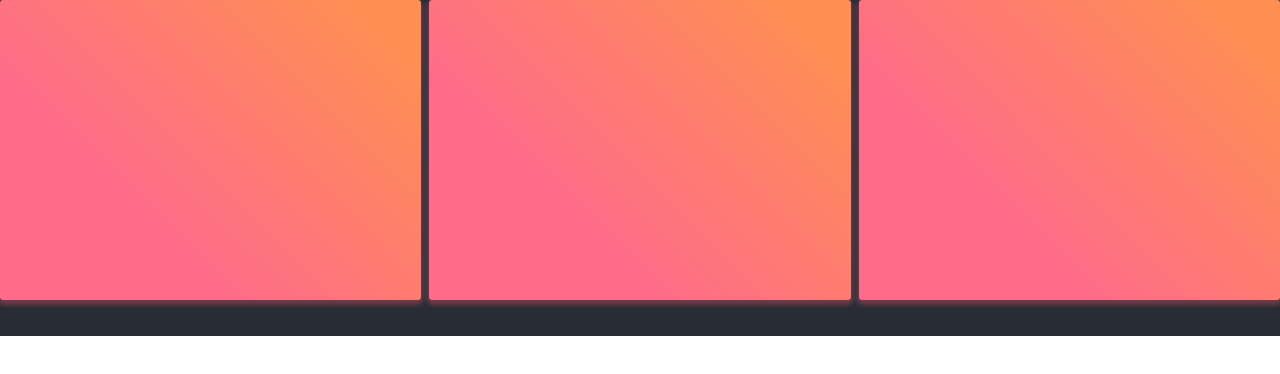
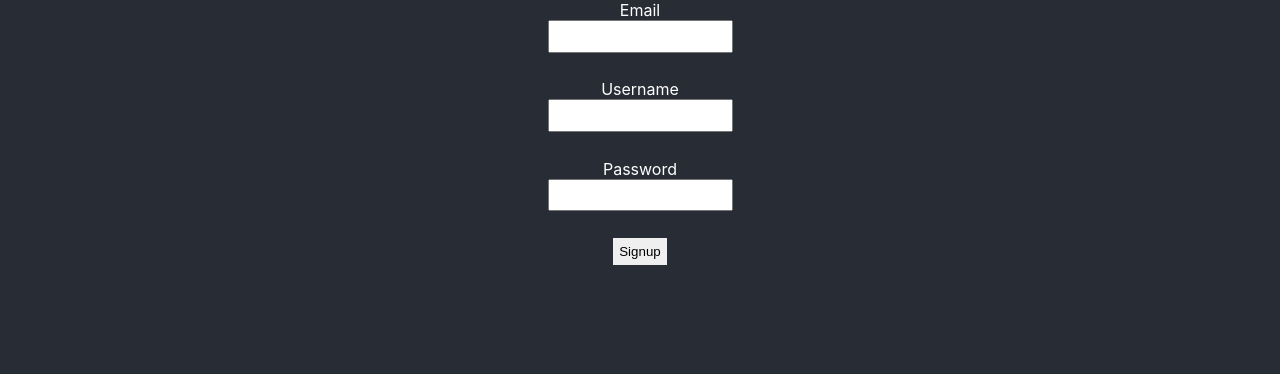
Before and after one commit to AabhasSao/candy-backend, a React (Create React App) app in the folder src/client/candy/: page / in a window 1280 px wide. Shown: the top 374 px of the page. Built offline with nearby package versions, Linux system fonts and the light colour scheme.

Commit message:
login signup components
Signed-off-by: Aabhas <aabhassao0@gmail.com>

```diff
--- a/src/client/candy/package.json
+++ b/src/client/candy/package.json
@@ -37,5 +37,9 @@
       "last 1 firefox version",
       "last 1 safari version"
     ]
+  },
+  "devDependencies": {
+    "eslint": "^7.26.0",
+    "eslint-plugin-react": "^7.23.2"
   }
 }
--- a/src/client/candy/src/App.css
+++ b/src/client/candy/src/App.css
@@ -1,6 +1,7 @@
 .App {
   text-align: center;
   background-color: #282c34;
+  height: 100vh;
 }
 
 @media (prefers-reduced-motion: no-preference) {
@@ -23,3 +24,18 @@
 .App-link {
   color: #61dafb;
 }
+
+input {
+  height: 2em;
+  margin-bottom: 2em;
+}
+
+label {
+  color: white;
+  display: block;
+}
+
+button {
+  border: none;
+  height: 2em;
+}
--- a/src/client/candy/src/App.js
+++ b/src/client/candy/src/App.js
@@ -1,10 +1,19 @@
 import './App.css';
-import { Feed } from './components/feed.component';
+import React, { useState } from 'react';
+import Feed from './components/feed.component';
+import SignUp from './components/signup.component';
 
 function App() {
+  const [isAuthenticated, setIsAuthenticated] = useState(false);
+  if (isAuthenticated) {
+    return (<div className='App'>
+      <Feed />
+      <button onClick={() => setIsAuthenticated(!isAuthenticated)}>Change authenticity</button>
+    </div>);
+  }
   return (
     <div className="App">
-      <Feed />
+      <SignUp />
     </div>
   );
 }
--- a/src/client/candy/src/components/navigation.component.js
+++ b/src/client/candy/src/components/navigation.component.js
@@ -1,20 +1,23 @@
-import {BottomNavigation, BottomNavigationAction} from '@material-ui/core'
-import React, {useState} from 'react';
-import {Restore, Favorite, LocationOn, Folder} from '@material-ui/icons';
+import { BottomNavigation, BottomNavigationAction } from '@material-ui/core';
+import React, { useState } from 'react';
+import {
+  Restore, Favorite, LocationOn, Folder,
+} from '@material-ui/icons';
+
 export default function NavigationBar() {
-    const [value, setValue] = useState();
-    return (
+  const [value, setValue] = useState();
+  return (
     <BottomNavigation value={value}
         onChange={(event, newValue) => {
-            setValue(newValue);
+          setValue(newValue);
         }}
         showLabels
-        className={"hello"}
+        className={'hello'}
     >
         <BottomNavigationAction label="Recents" value="recents" icon={<Restore />} />
         <BottomNavigationAction label="Favorites" value="favorites" icon={<Favorite />} />
         <BottomNavigationAction label="Nearby" value="nearby" icon={<LocationOn />} />
         <BottomNavigationAction label="Folder" value="folder" icon={<Folder />} />
     </BottomNavigation>
-    );
+  );
 }
--- a/src/client/candy/src/components/post.component.js
+++ b/src/client/candy/src/components/post.component.js
@@ -1,8 +1,7 @@
 import React from 'react';
 import Paper from '@material-ui/core/Paper';
 import { makeStyles } from '@material-ui/core/styles';
-import Button from '@material-ui/core/Button';
-import { Box, Container } from '@material-ui/core';
+import { Container } from '@material-ui/core';
 
 const useStyles = makeStyles({
   root: {
@@ -14,16 +13,23 @@ const useStyles = makeStyles({
     height: '300px',
     padding: '0 30px',
     margin: '0 auto 2em auto',
-    }
-})
+  },
+});
 
 export default function Post() {
   const classes = useStyles();
   return (
         <Container className={classes.root} maxWidth='xs' >
-            {/* <Paper elevation={3} className={classes.root} >
-                <div  style={{height: '40px', width: '40px'}}></div>
-            </Paper> */}
+            <Paper elevation={3} className={classes.root} >
+                <div>
+                    <img src='#' alt='d' />
+                    <p>username</p>
+                </div>
+                <div>
+                    <img src='#' alt='d' />
+                </div>
+                <div>description</div>
+            </Paper>
         </Container>
-    )
+  );
 }
--- /dev/null
+++ b/src/client/candy/src/components/signup.component.js
@@ -0,0 +1,23 @@
+import React from 'react';
+
+const SignUp = () => (
+        <div>
+            <form >
+                <div>
+                    <label htmlFor="email">Email</label>
+                    <input name='email' type='email' />
+                </div>
+                <div>
+                    <label htmlFor="username">Username</label>
+                    <input name='username' type='text' />
+                </div>
+                <div>
+                    <label htmlFor="password">Password</label>
+                    <input name='password' type='password' />
+                </div>
+                <button>Signup</button>
+            </form>
+        </div>
+);
+
+export default SignUp;
--- a/src/client/candy/src/index.js
+++ b/src/client/candy/src/index.js
@@ -3,11 +3,10 @@ import ReactDOM from 'react-dom';
 import './index.css';
 import App from './App';
 import reportWebVitals from './reportWebVitals';
-import NavigationBar from './components/navigation.component';
 
 ReactDOM.render(
   <App />,
-  document.getElementById('root')
+  document.getElementById('root'),
 );
 
 // If you want to start measuring performance in your app, pass a function
--- a/src/client/candy/src/reportWebVitals.js
+++ b/src/client/candy/src/reportWebVitals.js
@@ -1,6 +1,8 @@
-const reportWebVitals = onPerfEntry => {
+const reportWebVitals = (onPerfEntry) => {
   if (onPerfEntry && onPerfEntry instanceof Function) {
-    import('web-vitals').then(({ getCLS, getFID, getFCP, getLCP, getTTFB }) => {
+    import('web-vitals').then(({
+      getCLS, getFID, getFCP, getLCP, getTTFB,
+    }) => {
       getCLS(onPerfEntry);
       getFID(onPerfEntry);
       getFCP(onPerfEntry);
```
Also changed, not shown: src/client/candy/src/components/feed.component.js (+7 -7 lines), src/client/candy/src/components/login.component.js (added, +19 -0 lines), src/client/candy/.eslintrc.js (added), 1 other file (tests, documents, lock files or other folders). Lines whose indentation alone changed are shown as unchanged.
